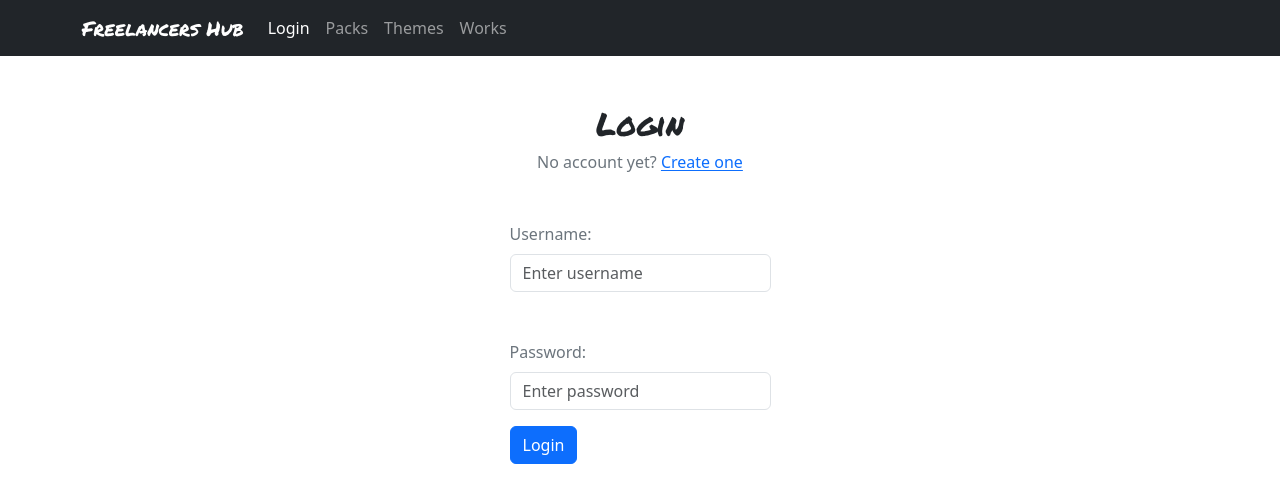
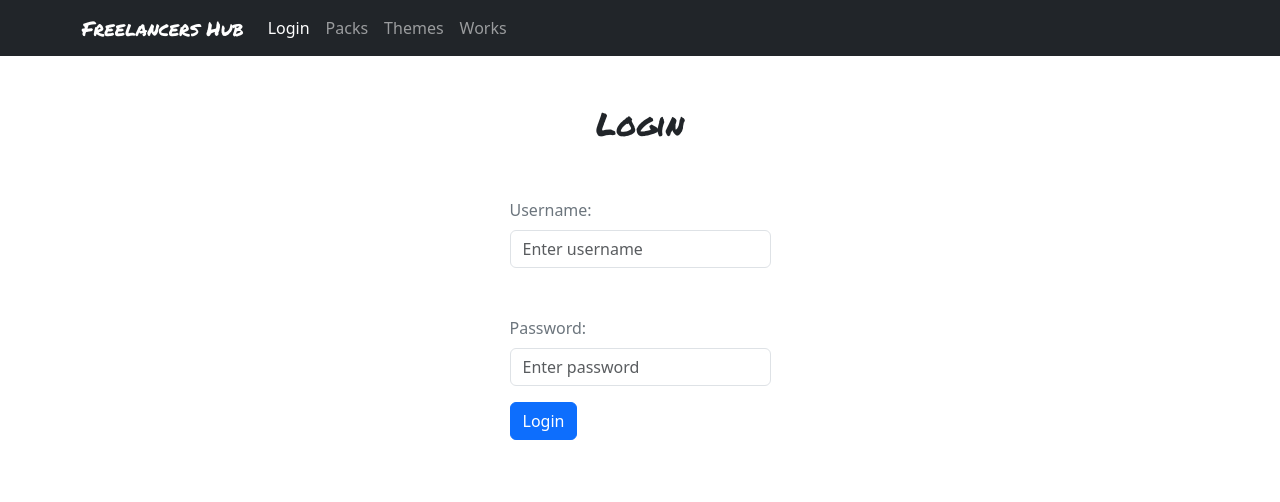
Before and after one commit to shjwfan/freelancers-hub, a React (Vite) app in the folder web/src/main/resources/app/: page /app/login in a window 1280 px wide. Shown: the top 502 px of the page. Built offline with nearby package versions, Linux system fonts and the light colour scheme; no server answers.

Commit message:
remove "No account yet? Create one" link from LoginForm

```diff
--- a/web/src/main/resources/app/src/components/forms/LoginForm.tsx
+++ b/web/src/main/resources/app/src/components/forms/LoginForm.tsx
@@ -54,12 +54,6 @@ const LoginForm = () => {
       <div className='row'>
         <div className='col-md-3 m-auto mt-5 text-center'>
           <h2 className='permanent-marker'>Login</h2>
-          <span className='text-secondary'>
-            No account yet?{' '}
-            <a className='link-offset-1' href='#'>
-              Create one
-            </a>
-          </span>
         </div>
       </div>
       <div className='row'>
```
